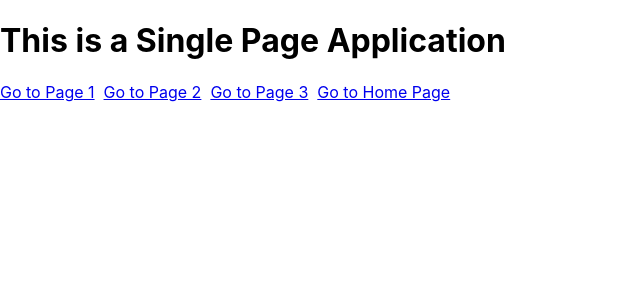
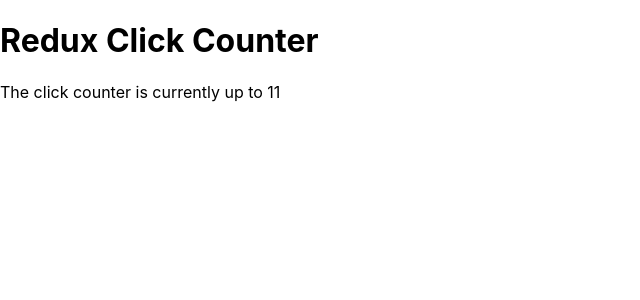
Before and after one commit to rodnolan/2022-10-react, a React (Create React App) app: page / in a window 1280 px wide. Shown: the top 300 px of the page, without its empty margins (0-640 px from the left). Built offline with nearby package versions, Linux system fonts and the light colour scheme.

Commit message:
end of Day 8 - Redux...

```diff
--- a/package.json
+++ b/package.json
@@ -9,8 +9,10 @@
     "prop-types": "^15.8.1",
     "react": "^18.2.0",
     "react-dom": "^18.2.0",
+    "react-redux": "^8.0.4",
     "react-router-dom": "^6.4.2",
     "react-scripts": "5.0.1",
+    "redux": "^4.2.0",
     "uuid": "^9.0.0",
     "web-vitals": "^2.1.4"
   },
--- a/src/index.js
+++ b/src/index.js
@@ -2,14 +2,19 @@ import React from 'react';
 import ReactDOM from 'react-dom/client';
 // import { CompWithApiData } from './CompWithApiData';
 import './index.css';
+import { ReduxHome } from './redux/ReduxHome';
+// import { PropDrillingProblemDemo } from './propDrillingProblem/PropDrillingProblemDemo';
 // import App from './App';
 // import { App2 } from './App2';
 // import { App2AsClass } from './App2AsClass';
 import reportWebVitals from './reportWebVitals';
-import { RoutingDemo } from './routing/RoutingDemo';
+// import { RoutingDemo } from './routing/RoutingDemo';
 // import { StylingDemo } from './styling/StylingDemo';
 // import { ReactChallenge2 } from './challenges/day7/ReactChallenge2';
 // import { ReactChallenge1 } from './challenges/day6/ReactChallenge1';
+
+import { Provider } from "react-redux";
+import { store } from './redux/store';
 
 const root = ReactDOM.createRoot(document.getElementById('root'));
 root.render(
@@ -21,7 +26,14 @@ root.render(
     {/* <App2AsClass /> */}
     {/* <StylingDemo /> */}
     {/* <CompWithApiData /> */}
-    <RoutingDemo />
+    {/* <RoutingDemo /> */}
+    {/* <PropDrillingProblemDemo /> */}
+
+    <Provider store={store}>
+      <ReduxHome />
+    </Provider>
+
+
   </React.StrictMode>
 );
 
--- a/src/propDrillingProblem/Level3.js
+++ b/src/propDrillingProblem/Level3.js
@@ -8,11 +8,11 @@ export const Level3 = ({ prop1 }) => (
       padding: '1rem'
     }}
   >
-    <p>I'm at Level 4 of the hierarchy and I invoke the component at Level 4</p>
+    <p>I'm at Level 3 of the hierarchy and I invoke the component at Level 4</p>
     <p>
       I, myself, don't need the props I receive but one of my descendents does.
     </p>
 
-    <Level4 />
+    <Level4 prop1={prop1} />
   </div>
 );
--- /dev/null
+++ b/src/redux/CounterConnector.js
@@ -0,0 +1,13 @@
+import { connect } from 'react-redux';
+import { CounterDC } from './CounterDC';
+
+const mapDispatchToProps = (gds) => {
+
+  console.log(gds);
+  return ({
+    counter: gds.counter.counter
+  })
+}
+
+
+export const CounterConnector = connect(mapDispatchToProps) (CounterDC);
--- /dev/null
+++ b/src/redux/CounterDC.js
@@ -0,0 +1,3 @@
+export const CounterDC = ({counter}) => <>
+  <p>The click counter is currently up to {counter}</p>
+</>
--- /dev/null
+++ b/src/redux/ReduxHome.js
@@ -0,0 +1,11 @@
+import { CounterConnector } from "./CounterConnector";
+// import { CounterDC } from "./CounterDC";
+
+export const ReduxHome = () => <>
+  <h1>Redux Click Counter</h1>
+
+
+
+  {/* <CounterDC counter={10} /> */}
+  <CounterConnector />
+</>
--- /dev/null
+++ b/src/redux/counterReducer.js
@@ -0,0 +1,10 @@
+const defaultData = {
+  counter: 11
+}
+
+export const counterReducer = (state = defaultData) => {
+  return state;
+}
+
+// counterReducer();
+// counterReducer({counter: 10});
--- /dev/null
+++ b/src/redux/store.js
@@ -0,0 +1,10 @@
+import { createStore, combineReducers } from 'redux';
+import { counterReducer } from './counterReducer';
+
+
+const rootReducer = combineReducers({
+  counter: counterReducer,
+
+})
+
+export const store = createStore(rootReducer);
```
Also changed, not shown: 1 other file (tests, documents, lock files or other folders).
